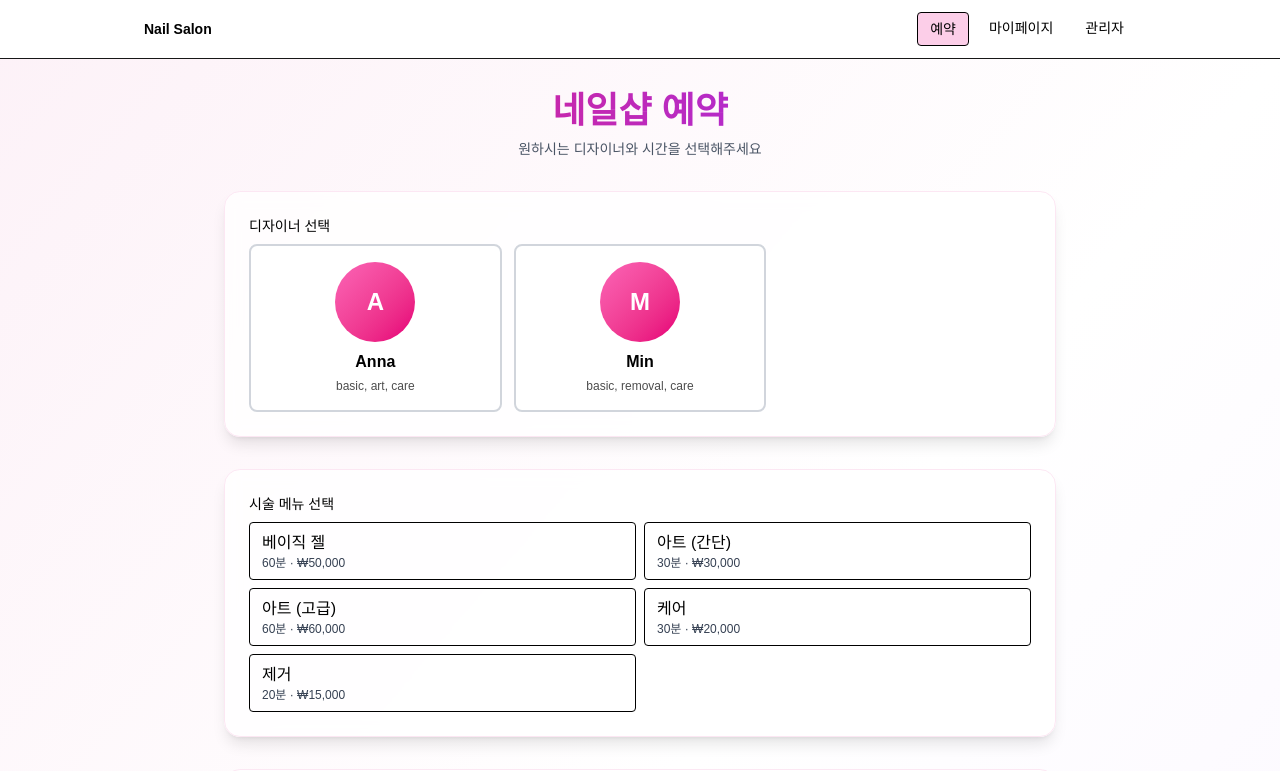
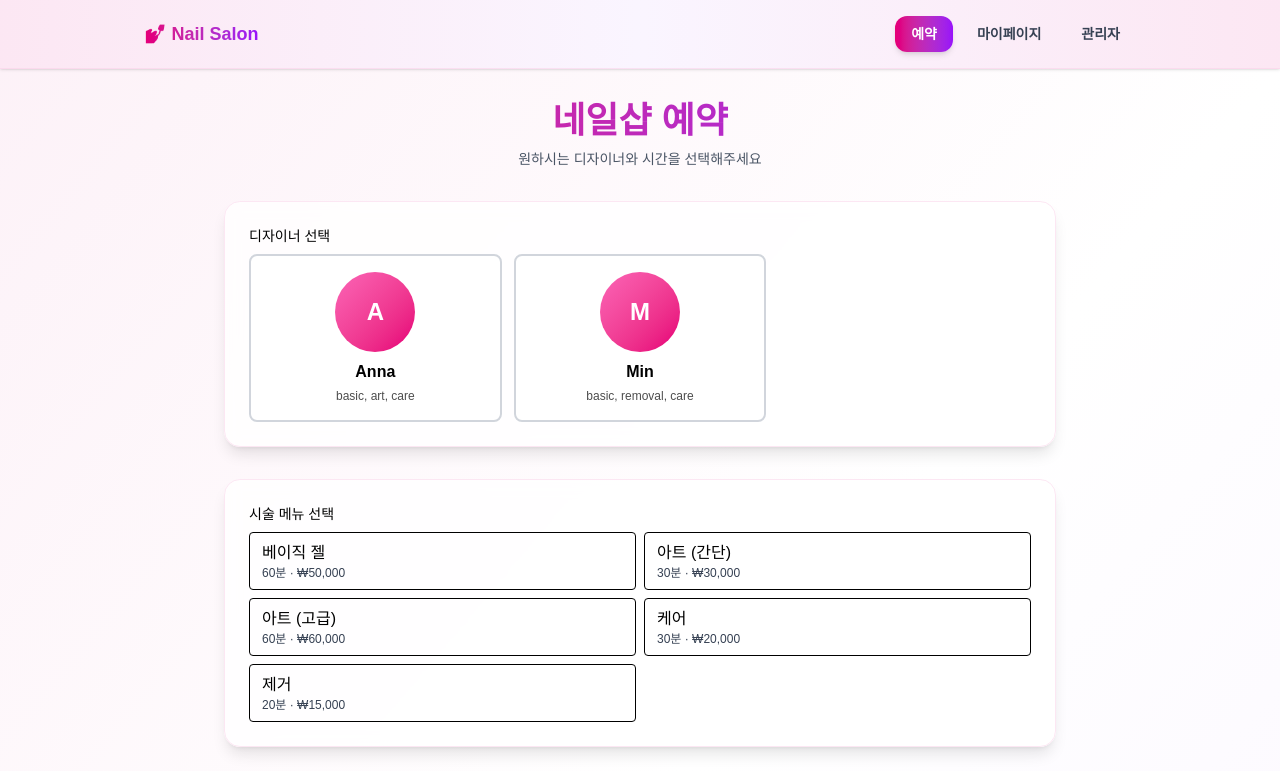
Before and after one commit to minhahamin/Nail-Salon-Reservation-System, a Next.js app in the folder web/: page /booking in a window 1280 px wide. Shown: the top 771 px of the page. Built offline with nearby package versions, Linux system fonts and the light colour scheme.

Commit message:
navBar 디자인 변경

```diff
--- a/web/src/components/NavBar.tsx
+++ b/web/src/components/NavBar.tsx
@@ -6,25 +6,39 @@ export default function NavBar() {
 	const pathname = usePathname();
 	const isActive = (href: string) => pathname?.startsWith(href);
 	return (
-		<div className="sticky top-0 z-10 w-full border-b bg-white/80 backdrop-blur">
-			<div className="mx-auto flex max-w-5xl items-center justify-between px-4 py-3">
-				<div className="text-sm font-semibold text-black">Nail Salon</div>
+		<div className="sticky top-0 z-10 w-full bg-gradient-to-r from-pink-100 via-purple-50 to-pink-100 backdrop-blur-md shadow-sm border-b border-pink-200/50">
+			<div className="mx-auto flex max-w-5xl items-center justify-between px-4 py-4">
+				<div className="text-lg font-bold bg-gradient-to-r from-pink-600 to-purple-600 bg-clip-text text-transparent">
+					💅 Nail Salon
+				</div>
 				<nav className="flex gap-2">
 					<Link
 						href="/booking"
-						className={`rounded px-3 py-1.5 text-sm ${isActive("/booking") ? "bg-pink-200 border" : "hover:bg-pink-100"} text-black`}
+						className={`rounded-xl px-4 py-2 text-sm font-semibold transition-all ${
+							isActive("/booking")
+								? "bg-gradient-to-r from-pink-600 to-purple-600 text-white shadow-md"
+								: "text-gray-700 hover:bg-white/60 hover:shadow-sm"
+						}`}
 					>
 						예약
 					</Link>
 					<Link
 						href="/my"
-						className={`rounded px-3 py-1.5 text-sm ${isActive("/my") ? "bg-pink-200 border" : "hover:bg-pink-100"} text-black`}
+						className={`rounded-xl px-4 py-2 text-sm font-semibold transition-all ${
+							isActive("/my")
+								? "bg-gradient-to-r from-pink-600 to-purple-600 text-white shadow-md"
+								: "text-gray-700 hover:bg-white/60 hover:shadow-sm"
+						}`}
 					>
 						마이페이지
 					</Link>
 					<Link
 						href="/admin"
-						className={`rounded px-3 py-1.5 text-sm ${isActive("/admin") ? "bg-pink-200 border" : "hover:bg-pink-100"} text-black`}
+						className={`rounded-xl px-4 py-2 text-sm font-semibold transition-all ${
+							isActive("/admin")
+								? "bg-gradient-to-r from-pink-600 to-purple-600 text-white shadow-md"
+								: "text-gray-700 hover:bg-white/60 hover:shadow-sm"
+						}`}
 					>
 						관리자
 					</Link>
```
